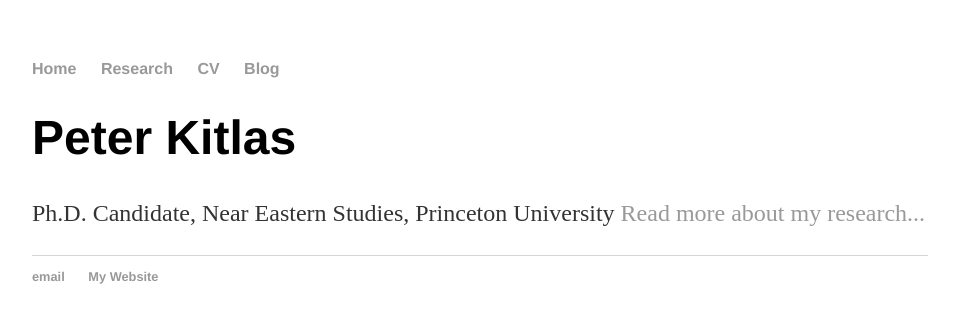
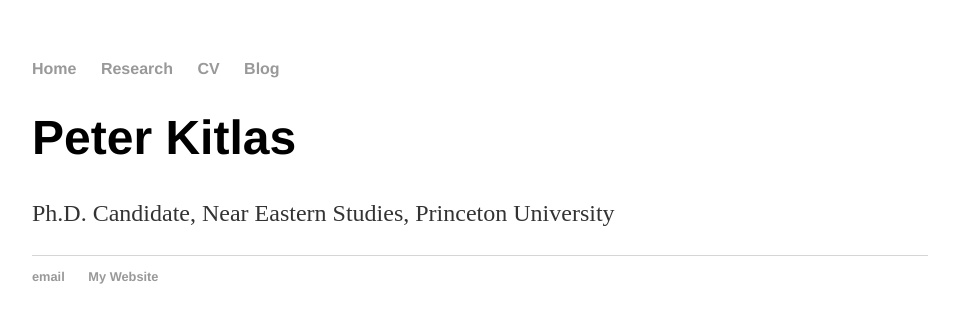
Before and after one commit to pkitlas/pkitlas.github.io, a Jekyll site: the page built from index.html, in a window 1280 px wide. Shown: the top 323 px of the page, without its empty margins (160-1119 px from the left). Built offline with Jekyll 4.4.1, drawn with Linux system fonts in a browser that asks for light colours.

Commit message:
Update index.html

```diff
--- a/index.html
+++ b/index.html
@@ -4,5 +4,5 @@ title: Peter Kitlas
 ---
 <div class="blurb">
 	<h1>Peter Kitlas</h1>
-	<p>Ph.D. Candidate, Near Eastern Studies, Princeton University<a href="/research"> Read more about my research...</a></p>
+	<p>Ph.D. Candidate, Near Eastern Studies, Princeton University</p>
 </div><!-- /.blurb -->
```
